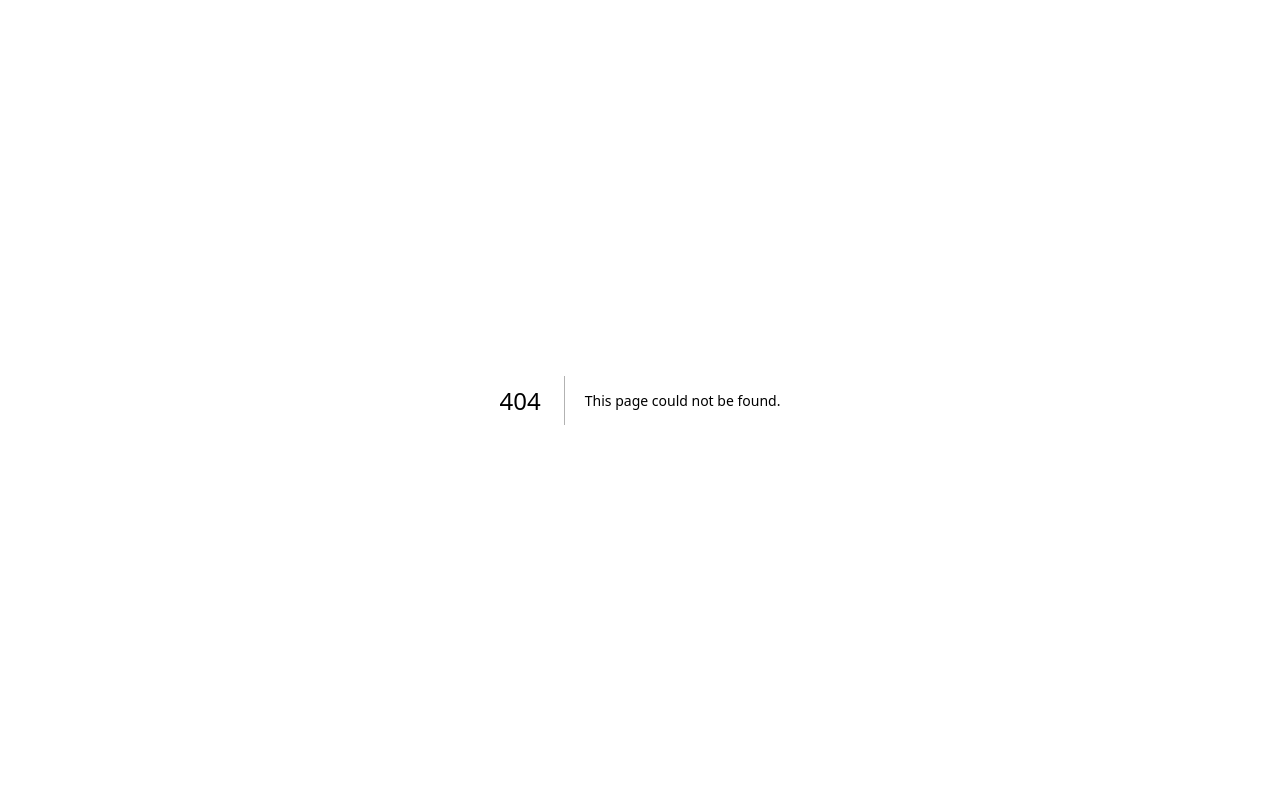
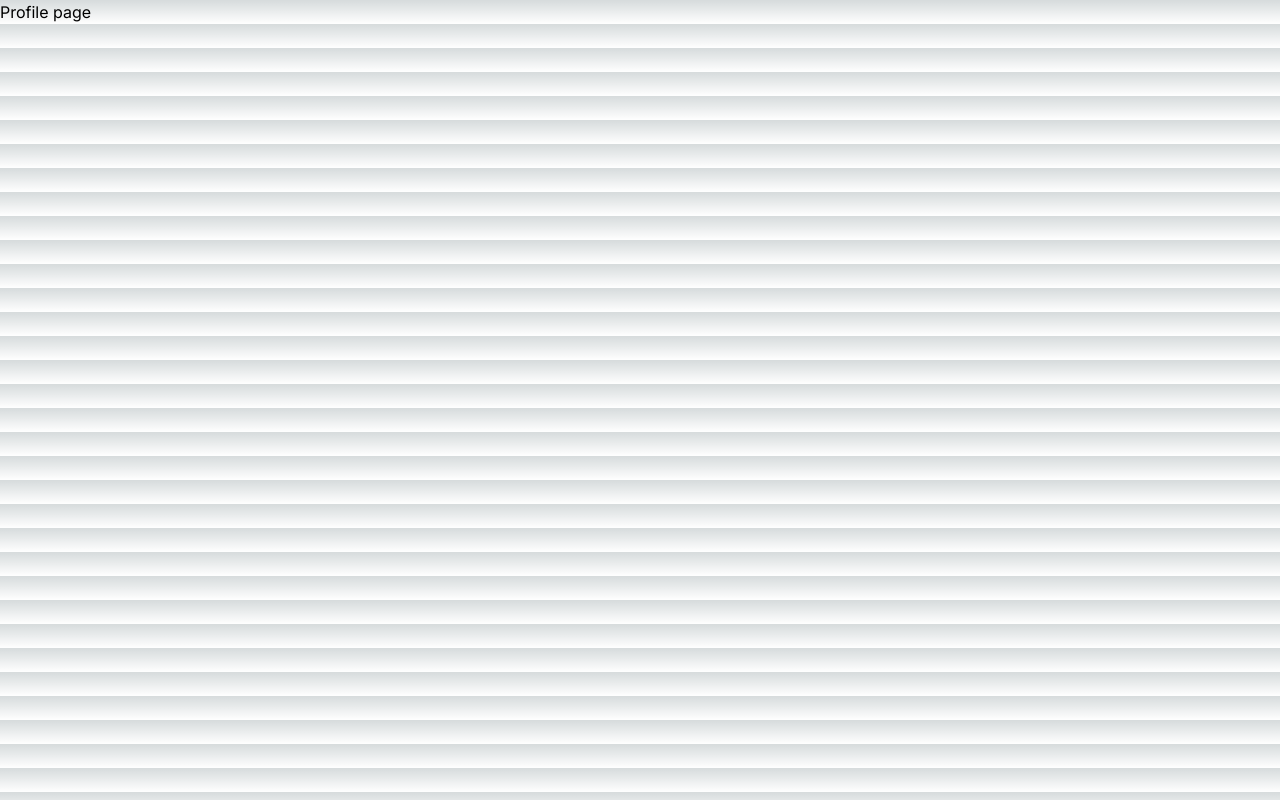
Before and after one commit to marielle-lopez/quizmo, a Next.js app in the folder frontend/: page /profile in a window 1280 px wide. Before the commit this address had no page. Built offline with nearby package versions, Linux system fonts and the light colour scheme.

Commit message:
create Profile page

```diff
--- /dev/null
+++ b/frontend/src/app/profile/page.tsx
@@ -0,0 +1,7 @@
+export default function Profile() {
+  return (
+    <main>
+      <h1>Profile page</h1>
+    </main>
+  );
+}
```
